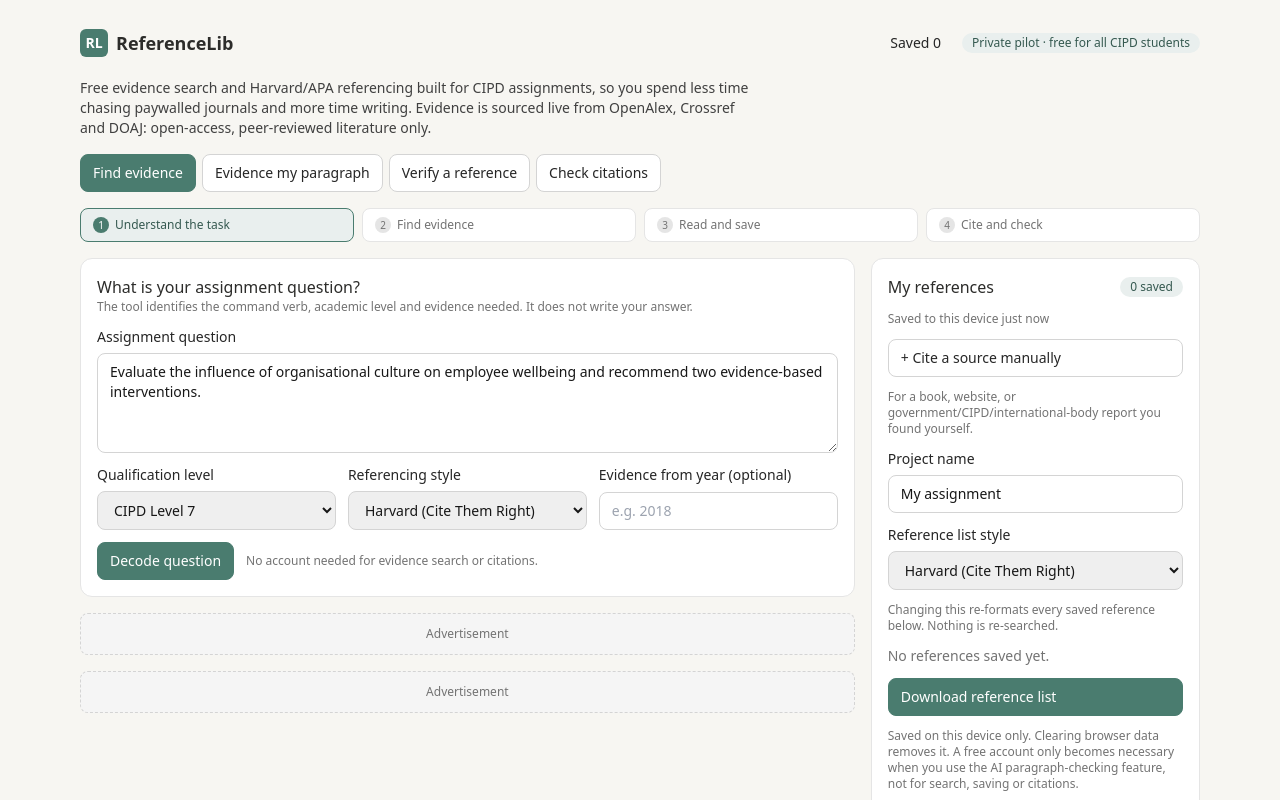
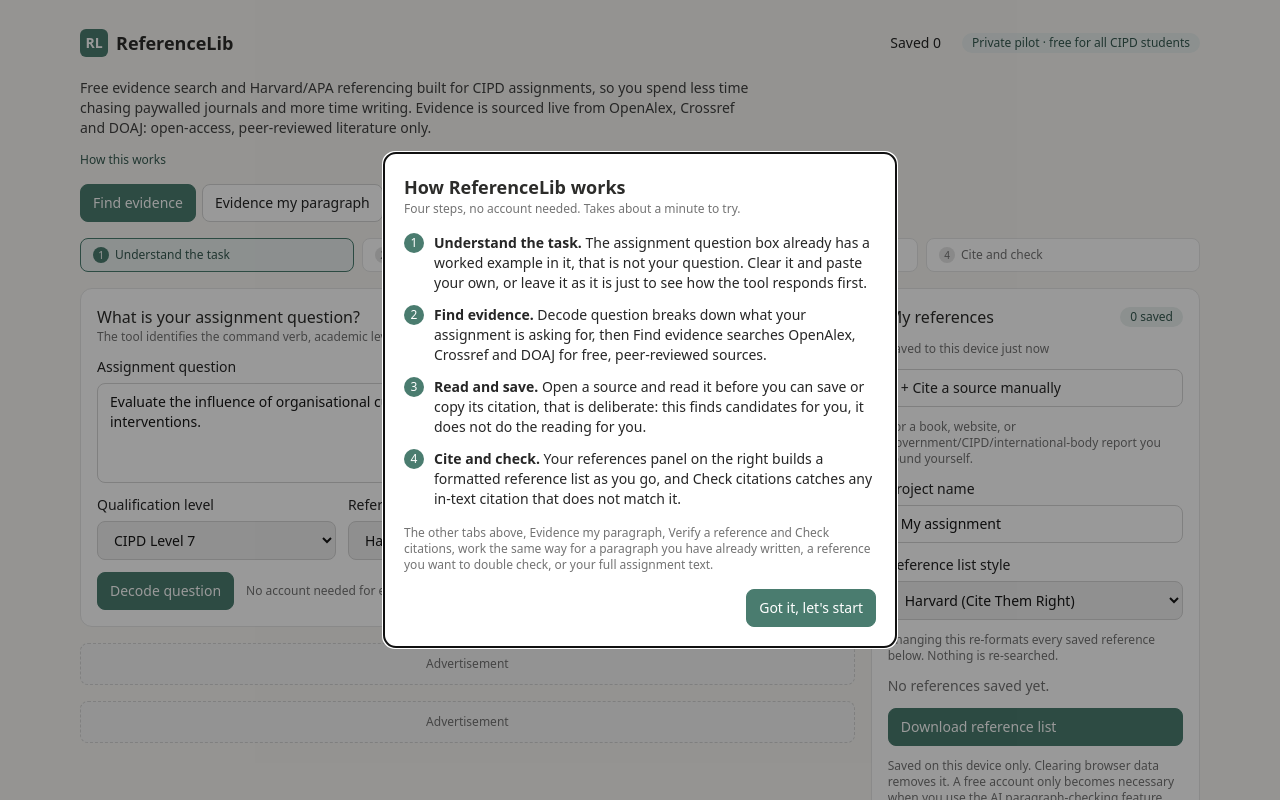
Before and after one commit to christophermccreanor-spec/referencelib, a Next.js app: page / in a window 1280 px wide. Shown: the top 800 px of the page. Built offline with nearby package versions, Linux system fonts and the light colour scheme.

Commit message:
Update page.tsx

```diff
--- a/app/page.tsx
+++ b/app/page.tsx
@@ -9,6 +9,7 @@
 import { EvidenceCard } from "@/components/EvidenceCard";
 import { SavedReferencePanel, exportReferenceList } from "@/components/SavedReferencePanel";
 import { ManualCitationForm } from "@/components/ManualCitationForm";
+import { WelcomeTour } from "@/components/WelcomeTour";
 import {
   CitationRecord,
   DecodedQuestion,
@@ -25,9 +26,11 @@
 import {
   addSavedReference,
   exportReferencesToFile,
+  hasSeenIntro,
   importReferencesFromJson,
   loadProjectName,
   loadSavedReferences,
+  markIntroSeen,
   removeSavedReference,
   saveProjectName,
 } from "@/lib/storage/local-references";
@@ -101,11 +104,18 @@
   const [projectName, setProjectName] = useState("My assignment");
   const [manualEntryOpen, setManualEntryOpen] = useState(false);
   const [importMessage, setImportMessage] = useState<{ text: string; isError: boolean } | null>(null);
+  const [showTour, setShowTour] = useState(false);
 
   useEffect(() => {
     setSavedRefs(loadSavedReferences());
     setProjectName(loadProjectName());
+    if (!hasSeenIntro()) setShowTour(true);
   }, []);
+
+  function closeTour() {
+    markIntroSeen();
+    setShowTour(false);
+  }
 
   function switchView(next: ToolView) {
     setView(next);
@@ -292,11 +302,17 @@
   return (
     <div>
       <Header savedCount={savedRefs.length} />
-      <p className="mb-4 max-w-2xl text-sm text-neutral-700">
+      <p className="mb-2 max-w-2xl text-sm text-neutral-700">
         Free evidence search and Harvard/APA referencing built for CIPD assignments, so you spend less time
         chasing paywalled journals and more time writing. Evidence is sourced live from OpenAlex, Crossref
         and DOAJ: open-access, peer-reviewed literature only.
       </p>
+      <button
+        className="mb-4 text-xs font-medium text-primary-dark underline-offset-2 hover:underline"
+        onClick={() => setShowTour(true)}
+      >
+        How this works
+      </button>
       <ToolTabs active={view} onChange={switchView} />
       <ProgressStrip activeIndex={savedRefs.length > 0 ? 3 : stepIndex} />
 
@@ -628,6 +644,8 @@
         />
       )}
 
+      {showTour && <WelcomeTour onClose={closeTour} />}
+
       <Footer />
     </div>
   );
```
